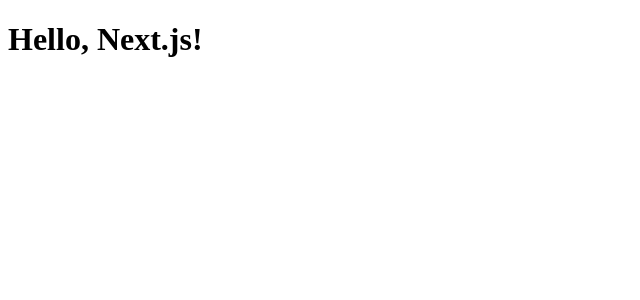
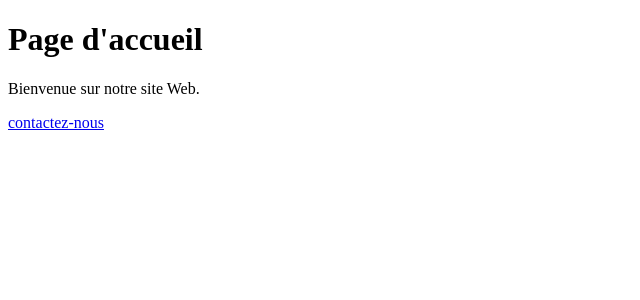
Before and after one commit to adilbench/ECE-Webtec-adil-massi, a Next.js app in the folder LAB4/: page / in a window 1280 px wide. Shown: the top 300 px of the page, without its empty margins (0-640 px from the left). Built offline with nearby package versions, Linux system fonts and the light colour scheme.

Commit message:
adilbenc
LAB4

```diff
--- /dev/null
+++ b/LAB4/pages/blog/[slug].js
@@ -0,0 +1,6 @@
+import { useRouter } from 'next/router'
+
+export default function Page() {
+  const router = useRouter()
+  return <p>Post: {router.query.slug}</p>
+}
--- a/LAB4/pages/index.jsx
+++ b/LAB4/pages/index.jsx
@@ -1,3 +1,12 @@
+import Link from "next/link";
 export default function Page() {
-  return <h1>Hello, Next.js!</h1>
-}
+  return (
+      <div>
+        <h1>Page d'accueil</h1>
+        <p>Bienvenue sur notre site Web.</p>
+        <Link href="/contacts">
+          contactez-nous
+        </Link>
+      </div>
+    );
+  }
```
Also changed, not shown: LAB4/pages/about.jsx (added, +12 -0 lines), LAB4/pages/articles.jsx (added, +12 -0 lines), LAB4/pages/contacts.jsx (added, +12 -0 lines).
